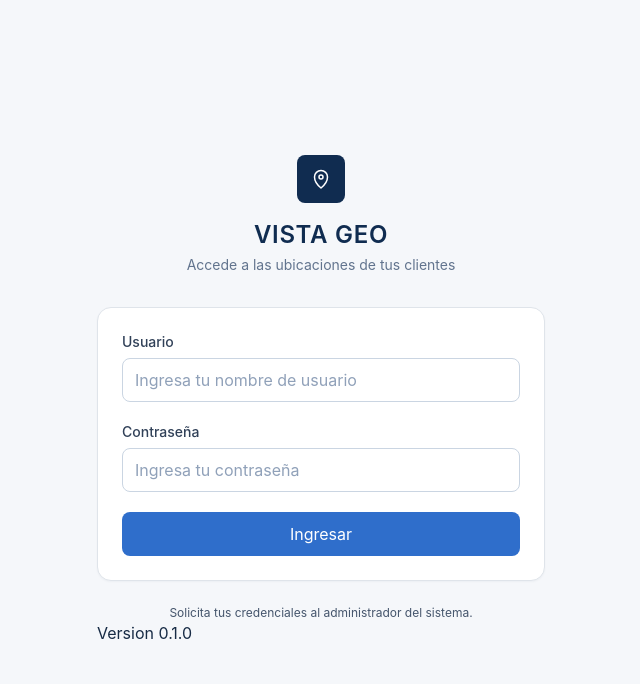
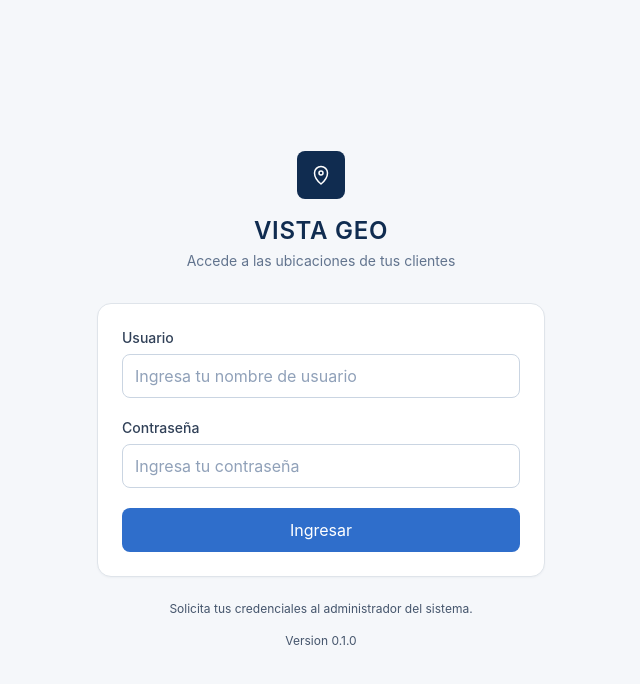
Before and after one commit to vargasjunior2004-create/vistageo, a React (Vite) app in the folder vistageo/frontend/: page /login in a window 1280 px wide. Shown: the top 684 px of the page, without its empty margins (319-959 px from the left). Built offline with nearby package versions, Linux system fonts and the light colour scheme; no server answers.

Commit message:
chore: mantenimietno del texto de versionado

```diff
--- a/vistageo/frontend/src/pages/LoginPage.tsx
+++ b/vistageo/frontend/src/pages/LoginPage.tsx
@@ -70,9 +70,7 @@ export function LoginPage() {
         <p className="mt-6 text-center text-xs text-slate-600">
           Solicita tus credenciales al administrador del sistema.
         </p>
-        <p>
-          Version 0.1.0
-        </p>
+          <span className="mt-4 block text-center text-xs text-slate-600">Version 0.1.0</span>
         {localStorage.getItem('vistageo_jornada_habilitada') === 'true' && (
           <p className="mt-4 text-center text-sm"><Link className="font-semibold text-blue-700" to="/jornada/camara">Abrir fotos de jornada en este dispositivo</Link></p>
         )}
```
